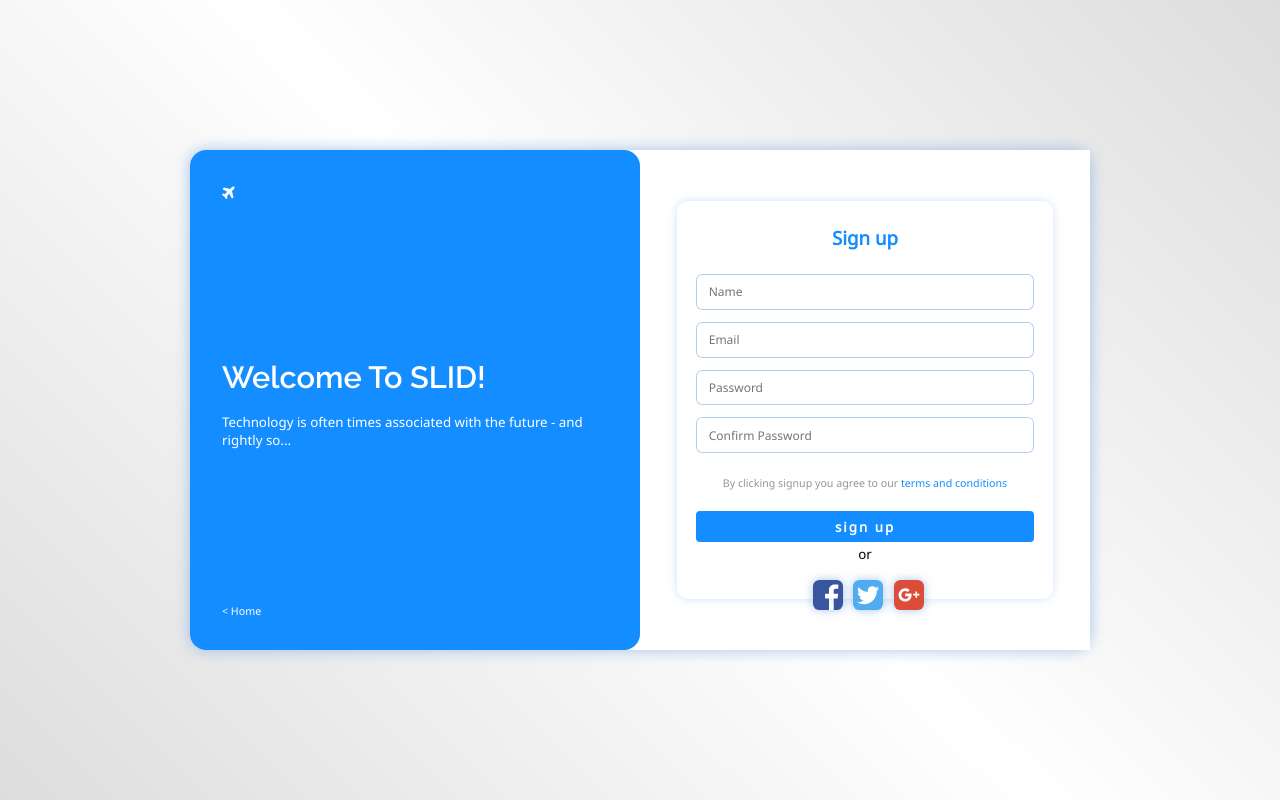
After one commit to chineduukpe/landing-pages, a PHP site: page /login1.html in a window 1280 px wide. The commit adds this page. Run offline with PHP 8.4, Linux system fonts and the light colour scheme.

Commit message:
Added Login Page

```diff
--- /dev/null
+++ b/login1.html
@@ -0,0 +1,90 @@
+<!DOCTYPE html>
+<html lang="en">
+<head>
+    <meta charset="UTF-8">
+    <meta name="viewport" content="width=device-width, initial-scale=1.0">
+    <title>Login</title>
+    <link rel="stylesheet" href="login1/css/style.css">
+</head>
+<body>
+    <div class="login-container">
+        <div class="login-wrapper">
+            <div class="login-section">
+                <div class="header">
+                    <i class="fa fa-plane"></i>
+                </div>
+                <div class="mid">
+                    <h3 class="login-title">Welcome To SLID!</h3>
+                    <p>Technology is often times associated with the future - and rightly so...</p>
+                </div>
+                <div class="footer">< Home</div>
+            </div>
+            <div class="login-section">
+                <form action="">
+                    <h4 class="form-header">Sign up</h4>
+                    <div class="form-group">
+                        <input type="text" placeholder="Name" class="form-control">
+                    </div>
+                    <div class="form-group">
+                        <input type="text" placeholder="Email" class="form-control">
+                    </div>
+                    <div class="form-group">
+                        <input type="text" placeholder="Password" class="form-control">
+                    </div>
+                    <div class="form-group">
+                        <input type="text" placeholder="Confirm Password" class="form-control">
+                    </div>
+                    <div class="form-group">
+                        <small class="term-text">By clicking signup you agree to our <a href="">terms and conditions</a></small>
+                    </div>
+                    <div class="form-group">
+                        <button class="submit-button">sign up</button>
+                    </div>
+                    <small>or</small>
+                    <div class="social-login-buttons">
+                        <a href="">
+                            <svg version="1.1" id="Capa_1" x="0px" y="0px"
+                            viewBox="0 0 455.73 455.73" style="enable-background:new 0 0 455.73 455.73;" xml:space="preserve">
+                            <path style="fill:#3A559F;" d="M0,0v455.73h242.704V279.691h-59.33v-71.864h59.33v-60.353c0-43.893,35.582-79.475,79.475-79.475
+                            h62.025v64.622h-44.382c-13.947,0-25.254,11.307-25.254,25.254v49.953h68.521l-9.47,71.864h-59.051V455.73H455.73V0H0z"/>
+
+                        </svg>
+
+                    </a>
+                    <a href="">
+
+                        <svg version="1.1" id="Capa_1" x="0px" y="0px"
+                        viewBox="0 0 455.731 455.731" style="enable-background:new 0 0 455.731 455.731;" xml:space="preserve">
+                        <g>
+                            <rect x="0" y="0" style="fill:#50ABF1;" width="455.731" height="455.731"/>
+                            <path style="fill:#FFFFFF;" d="M60.377,337.822c30.33,19.236,66.308,30.368,104.875,30.368c108.349,0,196.18-87.841,196.18-196.18
+                            c0-2.705-0.057-5.39-0.161-8.067c3.919-3.084,28.157-22.511,34.098-35c0,0-19.683,8.18-38.947,10.107
+                            c-0.038,0-0.085,0.009-0.123,0.009c0,0,0.038-0.019,0.104-0.066c1.775-1.186,26.591-18.079,29.951-38.207
+                            c0,0-13.922,7.431-33.415,13.932c-3.227,1.072-6.605,2.126-10.088,3.103c-12.565-13.41-30.425-21.78-50.25-21.78
+                            c-38.027,0-68.841,30.805-68.841,68.803c0,5.362,0.617,10.581,1.784,15.592c-5.314-0.218-86.237-4.755-141.289-71.423
+                            c0,0-32.902,44.917,19.607,91.105c0,0-15.962-0.636-29.733-8.864c0,0-5.058,54.416,54.407,68.329c0,0-11.701,4.432-30.368,1.272
+                            c0,0,10.439,43.968,63.271,48.077c0,0-41.777,37.74-101.081,28.885L60.377,337.822z"/>
+                        </g>
+                    </svg>
+
+                </a>
+                <a href="">
+                    <svg version="1.1" id="Capa_1" x="0px" y="0px"
+                    viewBox="0 0 455.73 455.73" style="enable-background:new 0 0 455.73 455.73;" xml:space="preserve">
+                    <path style="fill:#DD4B39;" d="M0,0v455.73h455.73V0H0z M265.67,247.037c-7.793,51.194-45.961,80.543-95.376,80.543
+                    c-55.531,0-100.552-45.021-100.552-100.552c0-55.517,45.021-100.538,100.552-100.538c26.862,0,50.399,9.586,67.531,26.226
+                    l-28.857,28.857c-9.773-9.846-23.147-15.094-38.674-15.094c-32.688,0-59.189,27.874-59.189,60.548
+                    c0,32.703,26.501,59.768,59.189,59.768c27.397,0,48.144-13.243,54.129-39.758h-54.129v-40.38h95.131
+                    c1.142,6.506,1.72,13.315,1.72,20.37C267.144,234.025,266.638,240.69,265.67,247.037z M386.419,234.517h-35.233v35.218H326.16
+                    v-35.218h-35.233v-25.041h35.233v-35.233h25.026v35.233h35.233V234.517z"/>
+
+                </svg>
+
+            </a>
+        </div>
+    </form>
+</div>
+</div>
+</div>
+</body>
+</html>
--- /dev/null
+++ b/login1/css/style.css
@@ -0,0 +1,197 @@
+@import url("https://fonts.googleapis.com/css2?family=Noto+Sans&family=Raleway:ital,wght@0,300;0,600;1,900&display=swap");
+@import url("https://stackpath.bootstrapcdn.com/font-awesome/4.7.0/css/font-awesome.min.css");
+* {
+  padding: 0;
+  margin: 0;
+  text-decoration: none;
+  list-style: none;
+  font-family: "Noto Sans";
+  position: relative;
+  -webkit-box-sizing: border-box;
+          box-sizing: border-box;
+}
+
+.login-container {
+  width: 100vw;
+  height: 100vh;
+  background-image: linear-gradient(45deg, #ddd, #fff, #ddd);
+  display: -webkit-box;
+  display: -ms-flexbox;
+  display: flex;
+  -webkit-box-pack: center;
+      -ms-flex-pack: center;
+          justify-content: center;
+  -webkit-box-align: center;
+      -ms-flex-align: center;
+          align-items: center;
+}
+
+.login-container .login-wrapper {
+  width: 100%;
+  height: 100%;
+  max-width: 900px;
+  max-height: 500px;
+  -webkit-box-shadow: 0 0 15px rgba(106, 158, 226, 0.6);
+          box-shadow: 0 0 15px rgba(106, 158, 226, 0.6);
+  background: #fff;
+  border-radius: 1em;
+}
+
+.login-container .login-wrapper .login-section {
+  background: #fff;
+  position: absolute;
+  top: 0;
+  left: 0;
+  width: 100%;
+  height: 100;
+  padding: 1em;
+}
+
+.login-container .login-wrapper .login-section form {
+  -webkit-box-shadow: 0 0 10px rgba(106, 158, 226, 0.3);
+          box-shadow: 0 0 10px rgba(106, 158, 226, 0.3);
+  border-radius: .7em;
+  text-align: center;
+  width: 97%;
+}
+
+.login-container .login-wrapper .login-section form .form-header {
+  padding: 1.3em .5em;
+  color: #138dff;
+  font-size: 14pt;
+}
+
+.login-container .login-wrapper .login-section form .form-group .form-control {
+  width: 90%;
+  padding: .7em 1em;
+  font-size: 9pt;
+  margin-bottom: 1em;
+  border-radius: .5em;
+  color: rgba(104, 104, 105, 0.7);
+  border: none;
+  border: 1px solid rgba(106, 158, 226, 0.5);
+  outline: 1px solid rgba(255, 255, 255, 0.5);
+}
+
+.login-container .login-wrapper .login-section form .form-group .form-control:focus {
+  outline: 2px solid rgba(255, 255, 255, 0.5);
+}
+
+.login-container .login-wrapper .login-section form .term-text {
+  display: block;
+  color: rgba(104, 104, 105, 0.7);
+  margin: 1em auto;
+  margin-bottom: 2em;
+  font-size: 8pt;
+}
+
+.login-container .login-wrapper .login-section form .term-text a {
+  color: #138dff;
+}
+
+.login-container .login-wrapper .login-section form .submit-button {
+  width: 90%;
+  padding: .5em;
+  color: #fff;
+  font-weight: 700;
+  background: #138dff;
+  -webkit-box-shadow: 1em 0 10x rgba(106, 158, 226, 0.6);
+          box-shadow: 1em 0 10x rgba(106, 158, 226, 0.6);
+  border: 0;
+  border-radius: .3em;
+  cursor: pointer;
+  letter-spacing: .15em;
+}
+
+.login-container .login-wrapper .login-section form .submit-button:hover {
+  background: #0073df;
+}
+
+.login-container .login-wrapper .login-section:nth-child(2) {
+  display: -webkit-box;
+  display: -ms-flexbox;
+  display: flex;
+  -webkit-box-pack: center;
+      -ms-flex-pack: center;
+          justify-content: center;
+  -webkit-box-align: center;
+      -ms-flex-align: center;
+          align-items: center;
+}
+
+.login-container .login-wrapper .login-section:nth-child(2) .social-login-buttons {
+  position: relative;
+  top: 1em;
+}
+
+.login-container .login-wrapper .login-section:nth-child(2) .social-login-buttons a {
+  padding-left: .4em;
+  -webkit-transition: top 200ms linear;
+  transition: top 200ms linear;
+  top: 0;
+}
+
+.login-container .login-wrapper .login-section:nth-child(2) .social-login-buttons a svg {
+  height: 30px;
+  width: 30px;
+  -webkit-box-shadow: 0 0 10px rgba(106, 158, 226, 0.6);
+          box-shadow: 0 0 10px rgba(106, 158, 226, 0.6);
+  border-radius: .4em;
+}
+
+.login-container .login-wrapper .login-section:nth-child(2) .social-login-buttons a:hover {
+  top: -10px;
+}
+
+.login-container .login-wrapper .login-section:nth-child(2) .social-login-buttons a:hover svg {
+  -webkit-box-shadow: 0 0 10px #6a9ee2;
+          box-shadow: 0 0 10px #6a9ee2;
+}
+
+@media screen and (min-width: 769px) {
+  .login-container .login-wrapper {
+    -webkit-box-orient: horizontal;
+    -webkit-box-direction: normal;
+        -ms-flex-direction: row;
+            flex-direction: row;
+    display: -webkit-box;
+    display: -ms-flexbox;
+    display: flex;
+  }
+  .login-container .login-wrapper .login-section {
+    width: 50%;
+    position: relative;
+  }
+  .login-container .login-wrapper .login-section form {
+    width: 90%;
+  }
+  .login-container .login-wrapper .login-section:nth-child(1) {
+    background: #138dff;
+    border-radius: 1em;
+    color: #fff;
+    display: -webkit-box;
+    display: -ms-flexbox;
+    display: flex;
+    -webkit-box-orient: vertical;
+    -webkit-box-direction: normal;
+        -ms-flex-direction: column;
+            flex-direction: column;
+    -webkit-box-pack: justify;
+        -ms-flex-pack: justify;
+            justify-content: space-between;
+    padding: 2em;
+  }
+  .login-container .login-wrapper .login-section:nth-child(1) .login-title {
+    margin-bottom: .6em;
+    font-family: "Raleway";
+    font-size: 23pt;
+  }
+  .login-container .login-wrapper .login-section:nth-child(1) p {
+    font-weight: 100;
+    font-size: 10pt;
+  }
+  .login-container .login-wrapper .login-section:nth-child(1) .footer {
+    font-size: 8pt;
+  }
+}
+/*# sourceMappingURL=style.css.map */
--- /dev/null
+++ b/login1/css/style.scss
@@ -0,0 +1,169 @@
+@import '../../css/breakpoints';
+@import url('https://fonts.googleapis.com/css2?family=Noto+Sans&family=Raleway:ital,wght@0,300;0,600;1,900&display=swap');
+@import url("https://stackpath.bootstrapcdn.com/font-awesome/4.7.0/css/font-awesome.min.css");
+
+$primary : rgb(19, 141, 255);
+$secondary: #fff;
+$grey: #686869;
+$shadow-color: #6a9ee2;
+
+*{
+    padding: 0;
+    margin: 0;
+    text-decoration: none;
+    list-style: none;
+    font-family: "Noto Sans";
+    position: relative;
+    box-sizing: border-box;
+}
+
+
+.login-container{
+    width: 100vw;
+    height: 100vh;
+    background-image: linear-gradient(45deg,#ddd,#fff,#ddd);
+    display: flex;
+    justify-content: center;
+    align-items: center;
+    .login-wrapper{
+        width: 100%;
+        height: 100%;
+        max-width: 900px;
+        max-height: 500px;
+        box-shadow: 0 0 15px rgba($color: $shadow-color, $alpha: 0.6);
+        background: $secondary;
+        border-radius: 1em;
+
+        .login-section{
+            background: $secondary;
+            position: absolute;
+            top: 0;
+            left: 0;
+            width: 100%;
+            height: 100;
+            padding: 1em;
+            form{
+                box-shadow: 0 0 10px rgba($color: $shadow-color, $alpha: .3);
+                border-radius: .7em;
+                text-align: center;
+                width: 97%;
+                .form-header{
+                    padding: 1.3em .5em;
+                    color: $primary;
+                    font-size: 14pt;
+                }
+                .form-group{
+                    .form-control{
+                        width: 90%;
+                        padding: .7em 1em;
+                        font-size: 9pt;
+                        margin-bottom: 1em;
+                        border-radius: .5em;
+                        color: rgba($color: $grey, $alpha: .7);
+                        border: none;
+                        border: 1px solid rgba($color: $shadow-color, $alpha: .5);
+                        outline: 1px solid rgba($color: $secondary, $alpha: .5);
+                        &:focus{
+                            outline: 2px solid rgba($color: $secondary, $alpha: .5);
+                            // border: $shadow-color;
+                            // outline: none;
+                        }
+                    }
+                }
+                .term-text{
+                    display: block;
+                    color: rgba($color: $grey, $alpha: .7);
+                    margin: 1em auto;
+                    margin-bottom: 2em;
+                    font-size: 8pt;
+                    a{
+                        color: $primary;
+                    }
+                }
+
+                .submit-button{
+                    width: 90%;
+                    padding: .5em;
+                    color: $secondary;
+                    font-weight: 700;
+                    background: $primary;
+                    box-shadow: 1em 0 10x rgba($color: $shadow-color, $alpha: .6);
+                    border: 0;
+                    border-radius: .3em;
+                    cursor: pointer;
+                    letter-spacing: .15em;
+                    &:hover{
+                        background: darken($color: $primary, $amount: 10);
+                    }
+                }
+            }
+        }
+
+        .login-section:nth-child(2){
+            display: flex;
+            justify-content: center;
+            align-items: center;
+            .social-login-buttons{
+                position: relative;
+                top: 1em;
+                a{
+                    padding-left: .4em;
+                    transition: top 200ms linear;
+                    top: 0;
+                    svg{
+                        height: 30px;
+                        width: 30px;
+                        box-shadow: 0 0 10px rgba($color: $shadow-color, $alpha: .6);
+                        border-radius: .4em;
+                    }
+                    &:hover{
+                        top: -10px;
+                        svg{
+
+                        box-shadow: 0 0 10px rgba($color: $shadow-color, $alpha: 1);
+                        }
+                    }
+                }
+
+            }
+        }
+    }
+}
+
+
+@media screen and (min-width: $breakpoint-laptop-min){
+    .login-container{
+        .login-wrapper{
+            flex-direction: row;
+            display: flex;
+            .login-section{
+                width: 50%;
+                position: relative;
+                form{
+                    width: 90%;
+                }
+            }
+            .login-section:nth-child(1){
+                background: $primary;
+                border-radius: 1em;
+                color: $secondary;
+                display: flex;
+                flex-direction: column;
+                justify-content: space-between;
+                padding: 2em;
+                .login-title{
+                    margin-bottom: .6em;
+                    font-family: "Raleway";
+                    font-size: 23pt;
+                }
+                p{
+                    font-weight: 100;
+                    font-size: 10pt;
+                }
+                .footer{
+                    font-size: 8pt;
+                }
+            }
+        }
+    }
+}
```
Also changed, not shown: css/_breakpoints.scss (added, +9 -0 lines), index2.html (+1 -1 lines), landing2/css/style.css (+37 -1 lines), landing2/css/style.scss (+30 -1 lines), 2 other files.
